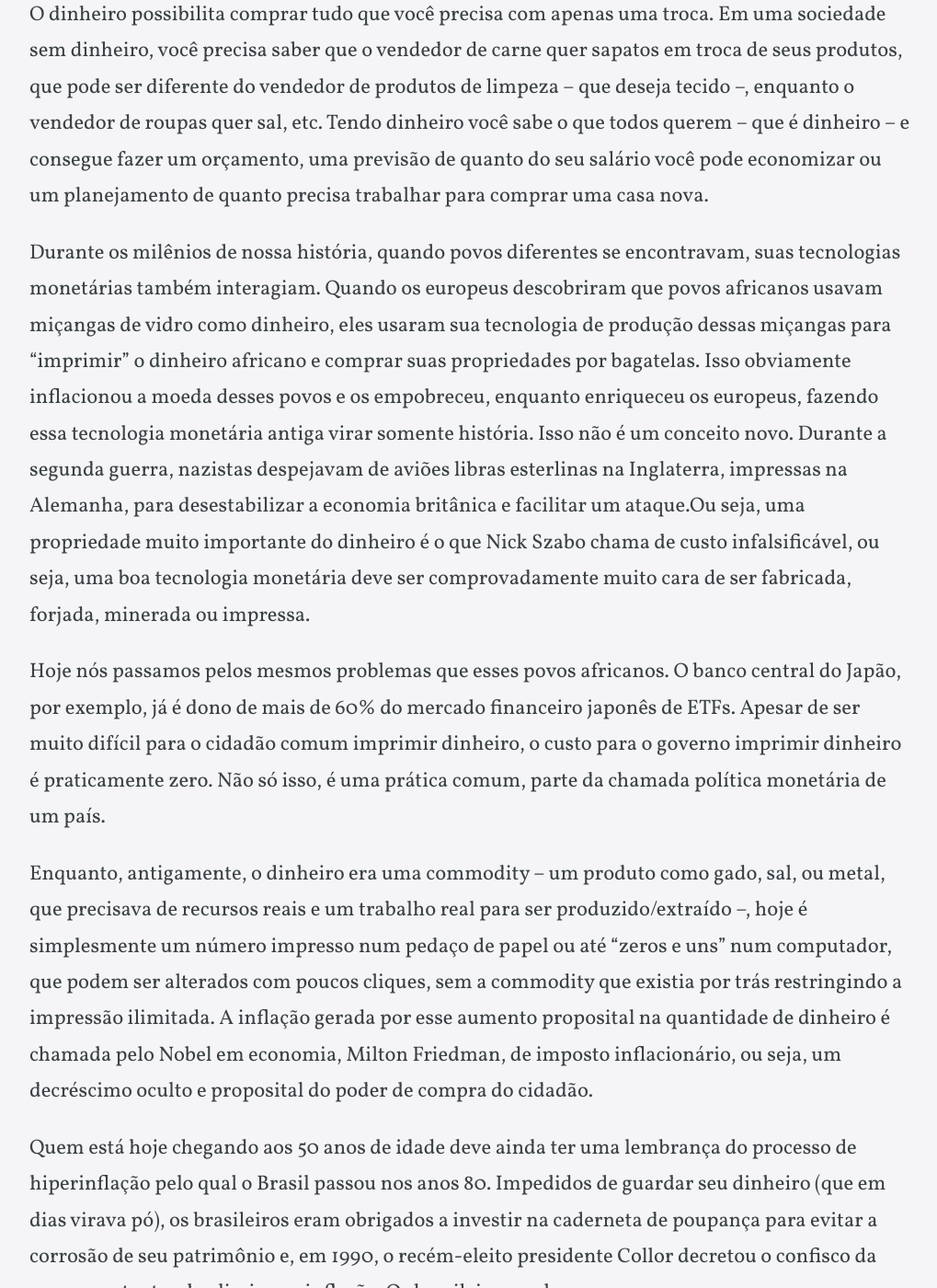
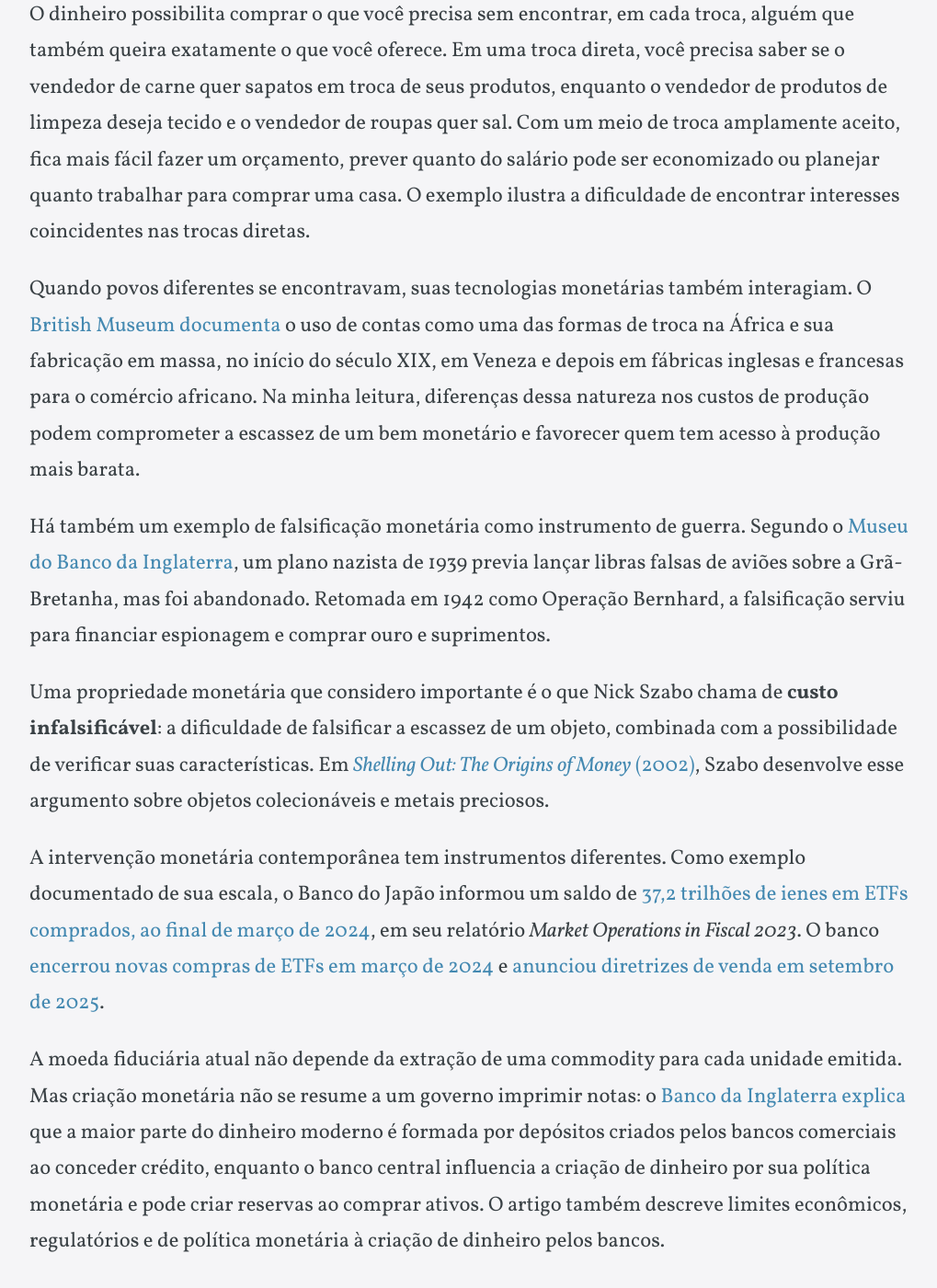
Before and after one commit to brenorb/bitcoin101, a Jekyll site: the page built from _posts/2023-05-27-por-que-precisamos-do-bitcoin.md, in a window 1280 px wide and 1400 px high, scrolled down 1508 px. Shown: the whole window at 92% size, without its empty margins (128-1147 px from the left). Built offline with Jekyll 4.4.1, drawn with Linux system fonts in a browser that asks for light colours; some web fonts are replaced; some of the changed text lies outside the part shown.

Commit message:
fix: verify chapter one historical claims

```diff
--- a/_posts/2023-05-27-por-que-precisamos-do-bitcoin.md
+++ b/_posts/2023-05-27-por-que-precisamos-do-bitcoin.md
@@ -14,20 +14,32 @@
 
 **Bitcoin propõe pagamentos eletrônicos entre pessoas sem um intermediário financeiro obrigatório, com regras verificáveis pelos participantes.** Essa é a motivação técnica apresentada na [introdução do whitepaper de Satoshi Nakamoto](https://bitcoin.org/bitcoin.pdf). Neste capítulo, Breno Brito apresenta sua interpretação sobre por que essas propriedades importam para dinheiro, propriedade e liberdade. Para uma definição curta e referências técnicas, veja [o que é Bitcoin](/aprender-bitcoin/#o-que-e-bitcoin).
 
-O texto a seguir reproduz a perspectiva do capítulo original, publicado em 2023. Exemplos históricos e opiniões econômicas devem ser lidos nesse contexto.
+Este capítulo parte do texto publicado em 2023. A versão online foi revista em 22 de outubro de 2026 para atualizar exemplos históricos e acrescentar fontes, preservando a perspectiva monetária do autor.
 
-O dinheiro, as leis e o idioma são três importantes instituições criadas pela ordem espontânea, como nos conta o filósofo e economista F.A. Hayek. Não existe uma pessoa a quem se possa atribuir a invenção do dinheiro. Aliás, sem pelo menos duas pessoas, o dinheiro não faria sentido.
+O dinheiro, as leis e o idioma são exemplos de instituições que, na análise de F. A. Hayek, podem surgir da ordem espontânea: da interação entre pessoas, sem terem sido projetadas por uma única mente. Hayek desenvolve essa ideia em [*Kinds of Order in Society* (1964)](https://oll.libertyfund.org/publications/reading-room/hayek-boll-18-friedrich-hayek-kinds-of-order-in-society-1964). Essa é a tradição teórica a partir da qual abordo o dinheiro neste capítulo.
 
-Em basicamente todas as civilizações humanas o dinheiro surgiu espontaneamente em formas diferentes (tecnologias monetárias como conchas, sal, gado, metais, moedas, notas de papel, etc), mas sempre com o mesmo espírito. O dinheiro é a tecnologia social que permitiu uma melhor cooperação humana e possibilitou a especialização e a divisão de trabalhos através do cálculo econômico, possibilitando a melhor alocação de recursos, a criação de economias de escala e o planejamento do futuro.
+Na explicação de [Carl Menger em *On the Origins of Money* (1892)](https://mises.org/library/book/origins-money?d7_alias_migrate=1), bens mais facilmente aceitos nas trocas podem se tornar meios de troca de uso geral, sem um inventor individual do dinheiro. O dinheiro é, nessa leitura, uma tecnologia social que amplia a cooperação humana e facilita a especialização, a divisão do trabalho e o cálculo econômico.
 
-O dinheiro possibilita comprar tudo que você precisa com apenas uma troca. Em uma sociedade sem dinheiro, você precisa saber que o vendedor de carne quer sapatos em troca de seus produtos, que pode ser diferente do vendedor de produtos de limpeza – que deseja tecido –, enquanto o vendedor de roupas quer sal, etc. Tendo dinheiro você sabe o que todos querem – que é dinheiro – e consegue fazer um orçamento, uma previsão de quanto do seu salário você pode economizar ou um planejamento de quanto precisa trabalhar para comprar uma casa nova.
+O dinheiro possibilita comprar o que você precisa sem encontrar, em cada troca, alguém que também queira exatamente o que você oferece. Em uma troca direta, você precisa saber se o vendedor de carne quer sapatos em troca de seus produtos, enquanto o vendedor de produtos de limpeza deseja tecido e o vendedor de roupas quer sal. Com um meio de troca amplamente aceito, fica mais fácil fazer um orçamento, prever quanto do salário pode ser economizado ou planejar quanto trabalhar para comprar uma casa. O exemplo ilustra a dificuldade de encontrar interesses coincidentes nas trocas diretas.
 
-Durante os milênios de nossa história, quando povos diferentes se encontravam, suas tecnologias monetárias também interagiam. Quando os europeus descobriram que povos africanos usavam miçangas de vidro como dinheiro, eles usaram sua tecnologia de produção dessas miçangas para “imprimir” o dinheiro africano e comprar suas propriedades por bagatelas. Isso obviamente inflacionou a moeda desses povos e os empobreceu, enquanto enriqueceu os europeus, fazendo essa tecnologia monetária antiga virar somente história. Isso não é um conceito novo. Durante a segunda guerra, nazistas despejavam de aviões libras esterlinas na Inglaterra, impressas na Alemanha, para desestabilizar a economia britânica e facilitar um ataque.Ou seja, uma propriedade muito importante do dinheiro é o que Nick Szabo chama de custo infalsificável, ou seja, uma boa tecnologia monetária deve ser comprovadamente muito cara de ser fabricada, forjada, minerada ou impressa.
+Quando povos diferentes se encontravam, suas tecnologias monetárias também interagiam. O [British Museum documenta](https://islamicworld.britishmuseum.org/collection/EAF40250/) o uso de contas como uma das formas de troca na África e sua fabricação em massa, no início do século XIX, em Veneza e depois em fábricas inglesas e francesas para o comércio africano. Na minha leitura, diferenças dessa natureza nos custos de produção podem comprometer a escassez de um bem monetário e favorecer quem tem acesso à produção mais barata.
 
-Hoje nós passamos pelos mesmos problemas que esses povos africanos. O banco central do Japão, por exemplo, já é dono de mais de 60% do mercado financeiro japonês de ETFs. Apesar de ser muito difícil para o cidadão comum imprimir dinheiro, o custo para o governo imprimir dinheiro é praticamente zero. Não só isso, é uma prática comum, parte da chamada política monetária de um país.
+Há também um exemplo de falsificação monetária como instrumento de guerra. Segundo o [Museu do Banco da Inglaterra](https://www.bankofengland.co.uk/museum/whats-on/audio-talks/audio-described-highlights-from-our-collection), um plano nazista de 1939 previa lançar libras falsas de aviões sobre a Grã-Bretanha, mas foi abandonado. Retomada em 1942 como Operação Bernhard, a falsificação serviu para financiar espionagem e comprar ouro e suprimentos.
 
-Enquanto, antigamente, o dinheiro era uma commodity – um produto como gado, sal, ou metal, que precisava de recursos reais e um trabalho real para ser produzido/extraído –, hoje é simplesmente um número impresso num pedaço de papel ou até “zeros e uns” num computador, que podem ser alterados com poucos cliques, sem a commodity que existia por trás restringindo a impressão ilimitada. A inflação gerada por esse aumento proposital na quantidade de dinheiro é chamada pelo Nobel em economia, Milton Friedman, de imposto inflacionário, ou seja, um decréscimo oculto e proposital do poder de compra do cidadão.
+Uma propriedade monetária que considero importante é o que Nick Szabo chama de **custo infalsificável**: a dificuldade de falsificar a escassez de um objeto, combinada com a possibilidade de verificar suas características. Em [*Shelling Out: The Origins of Money* (2002)](https://nakamotoinstitute.org/library/shelling-out/), Szabo desenvolve esse argumento sobre objetos colecionáveis e metais preciosos.
 
-Quem está hoje chegando aos 50 anos de idade deve ainda ter uma lembrança do processo de hiperinflação pelo qual o Brasil passou nos anos 80. Impedidos de guardar seu dinheiro (que em dias virava pó), os brasileiros eram obrigados a investir na caderneta de poupança para evitar a corrosão de seu patrimônio e, em 1990, o recém-eleito presidente Collor decretou o confisco da poupança tentando eliminar a inflação. Os brasileiros acabaram sem poupança e com hiperinflação até o Plano Real, em 1994, que atacou a raiz do problema: o gasto do governo subsidiado por impressão de dinheiro. Mais recentemente, em 2008, houve a maior crise econômica desde 1929. Enquanto o mundo inteiro sofria com as consequências da crise, os bancos que a causaram foram resgatados com dinheiro impresso pelo governo. Os governantes usam seu poder sobre o dinheiro para mudar as regras do jogo a seu bel prazer e em benefício próprio às custas do cidadão comum.
+A intervenção monetária contemporânea tem instrumentos diferentes. Como exemplo documentado de sua escala, o Banco do Japão informou um saldo de [37,2 trilhões de ienes em ETFs comprados, ao final de março de 2024](https://www.boj.or.jp/en/research/brp/mor/data/mor240809.pdf#page=48), em seu relatório *Market Operations in Fiscal 2023*. O banco [encerrou novas compras de ETFs em março de 2024](https://www.boj.or.jp/en/mopo/mpmdeci/state_2024/k240319a.htm) e [anunciou diretrizes de venda em setembro de 2025](https://www.boj.or.jp/en/mopo/mpmdeci/state_2025/k250919a.htm).
 
-Mais do que uma nova tecnologia monetária, o bitcoin é a evolução do dinheiro como conhecemos hoje, tendo sido criado especificamente para resolver os problemas mencionados acima. Junto desses problemas, são corrigidos vários incentivos perversos hoje existentes, além de se tornar acidentalmente o melhor investimento da década, se valorizando em praticamente 3.000.000.000% desde o início, quando primeiro adquiriu valor em 2010.
+A moeda fiduciária atual não depende da extração de uma commodity para cada unidade emitida. Mas criação monetária não se resume a um governo imprimir notas: o [Banco da Inglaterra explica](https://www.bankofengland.co.uk/quarterly-bulletin/2014/q1/money-creation-in-the-modern-economy) que a maior parte do dinheiro moderno é formada por depósitos criados pelos bancos comerciais ao conceder crédito, enquanto o banco central influencia a criação de dinheiro por sua política monetária e pode criar reservas ao comprar ativos. O artigo também descreve limites econômicos, regulatórios e de política monetária à criação de dinheiro pelos bancos.
+
+Minha crítica é à possibilidade de expandir a oferta monetária de forma discricionária e transferir seus custos para quem mantém saldos monetários. Milton Friedman, em [*No Taxation without Representation* (1969)](https://miltonfriedman.hoover.org/objects/57941), argumenta que a alta dos preços reduz o poder de compra dos saldos em dinheiro e pode aumentar a tributação real. É por isso que critico o poder dos governantes de mudar as regras do jogo a seu bel-prazer e em benefício próprio, às custas do cidadão comum.
+
+No Brasil, a inflação alta das décadas de 1980 e 1990 dificultava guardar dinheiro e planejar o futuro. Em março de 1990, o governo Collor bloqueou o acesso a parte dos ativos financeiros, inclusive da poupança. A [Lei nº 8.024/1990, artigos 5º a 9º](https://www.planalto.gov.br/ccivil_03/leis/l8024.htm), limitou a conversão dos saldos de poupança a NCz$ 50 mil, considerando o titular em cada instituição, e previu a conversão do excedente em parcelas a partir de setembro de 1991. O episódio ficou conhecido como confisco da poupança e privou as pessoas do acesso aos valores bloqueados durante o período previsto na lei. Na minha avaliação, a perda de acesso ao próprio dinheiro ilustra o risco de depender de regras que podem ser alteradas politicamente.
+
+O Plano Collor não produziu uma estabilização duradoura. A inflação ainda era muito alta às vésperas da entrada em circulação do real: o [Banco Central registra 4.922% acumulados em doze meses em junho de 1994](https://www.bcb.gov.br/controleinflacao/planoreal). O mesmo histórico apresenta três fases do Plano Real: esforço de ajuste fiscal, uso da Unidade Real de Valor (URV) como unidade de conta e introdução do real em 1º de julho de 1994. A preocupação fiscal foi acompanhada por uma mudança coordenada da unidade de conta e do padrão monetário.
+
+A crise de 2007–2009 oferece outro exemplo de intervenção. Segundo a [história publicada pelo Federal Reserve](https://www.federalreservehistory.org/essays/great-recession-and-its-aftermath), a recessão nos Estados Unidos foi a mais profunda desde a Segunda Guerra Mundial. Houve instrumentos distintos: o Fed forneceu liquidez e comprou ativos; o Tesouro, por meio do TARP, [anunciou em outubro de 2008 a compra de participações preferenciais em instituições financeiras](https://home.treasury.gov/news/press-releases/hp1207). O [Tesouro descreve essas operações como investimentos em troca de ações ou títulos, não doações](https://home.treasury.gov/data/troubled-assets-relief-program/bank-investment-programs/cap/overview). Minha crítica aos resgates permanece: proteger instituições de consequências de suas decisões pode criar incentivos perversos.
+
+Mais do que uma nova tecnologia monetária, considero o bitcoin uma evolução do dinheiro: uma tentativa de reduzir a dependência de intermediários e da discricionariedade monetária. A proposta de pagamentos sem um intermediário obrigatório está no [whitepaper de Satoshi Nakamoto](https://bitcoin.org/bitcoin.pdf). Em [uma publicação de 11 de fevereiro de 2009](https://satoshi.nakamotoinstitute.org/posts/p2pfoundation/1/), Satoshi também critica a confiança exigida dos usuários em bancos e bancos centrais para preservar o dinheiro. A avaliação de que o bitcoin corrige incentivos perversos do sistema monetário é a tese que defendo neste livro.
+
+Há registros diretos dos primeiros usos comerciais: em [22 de maio de 2010, Laszlo Hanyecz relatou a troca de 10 mil bitcoins por pizzas](https://bitcointalk.org/index.php?topic=137.msg1195#msg1195). Comparações de valorização exigem datas inicial e final, preço de referência, moeda e método de cálculo; não são uma garantia de desempenho futuro.
--- a/index.html
+++ b/index.html
@@ -1,8 +1,8 @@
 ---
-title: Aprenda Bitcoin com Breno Brito
+title: 101 Perguntas sobre Bitcoin, de Breno Brito
 hide_page_title: true
 description: "101 Perguntas sobre Bitcoin, de Breno Brito: livro em português com respostas sobre fundamentos, carteiras e segurança. Veja capítulos abertos e fontes de estudo."
-last_modified_at: 2026-08-22
+last_modified_at: 2026-10-22
 call_to_action: Contact
 background_image_path:
 large_header: true
```
Also changed, not shown: _posts/2026-03-14-5-melhores-livros-para-aprender-bitcoin.md (+1 -0 lines).
